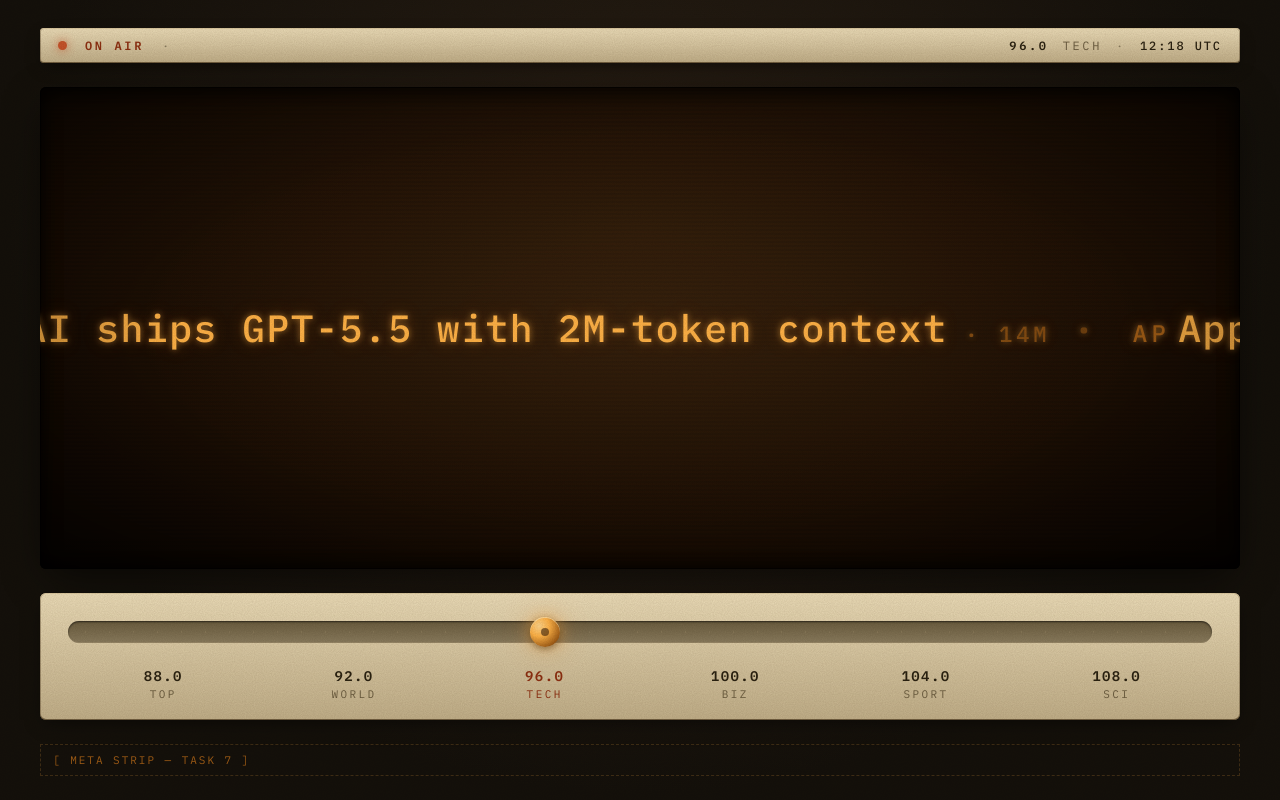
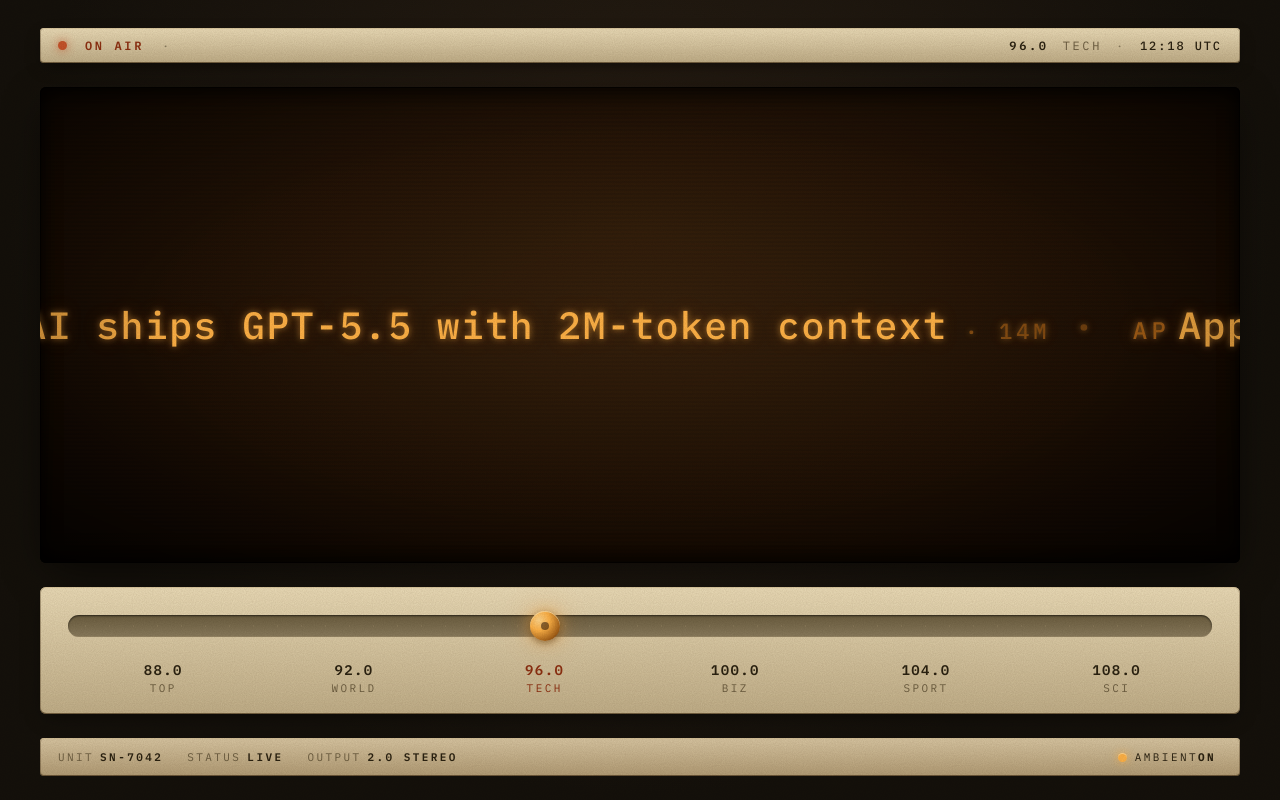
Before and after one commit to catarinaniny/personalized-radio-station, a plain HTML site: page index.html in a window 1280 px wide. Drawn offline with Linux system fonts and the light colour scheme.

Commit message:
feat(radio): add meta strip and ambient audio toggle

```diff
--- a/index.html
+++ b/index.html
@@ -76,15 +76,55 @@ body {
   margin: 0 auto;
 }
 
-/* Shared placeholder (still used by meta until their tasks) */
 .meta {
-  border: 1px dashed rgba(255,179,71,0.18);
-  min-height: 32px;
-  color: var(--crt-amber-dim);
+  display: flex;
+  align-items: center;
+  gap: 24px;
+  padding: 8px 18px;
+  border-radius: 4px;
+  background: linear-gradient(180deg, var(--cream) 0%, var(--cream-deep) 100%);
+  color: var(--label-ink);
+  box-shadow:
+    inset 0 1px 0 rgba(255,235,190,0.55),
+    inset 0 -1px 0 rgba(60,40,15,0.4),
+    inset 0 0 0 1px rgba(60,40,15,0.35);
   font-size: 11px;
-  letter-spacing: 0.18em;
+  letter-spacing: 0.22em;
   text-transform: uppercase;
-  padding: 8px 12px;
+}
+.meta .meta-item b { font-weight: 600; color: var(--label-ink); }
+.meta .meta-item .label { color: var(--label-mid); margin-right: 6px; }
+.meta .ambient {
+  margin-left: auto;
+  display: inline-flex;
+  align-items: center;
+  gap: 8px;
+  background: transparent;
+  border: 0;
+  font: inherit;
+  letter-spacing: inherit;
+  text-transform: inherit;
+  color: var(--label-ink);
+  cursor: pointer;
+  padding: 4px 6px;
+  border-radius: 3px;
+}
+.meta .ambient:focus-visible {
+  outline: 2px solid var(--rust);
+  outline-offset: 2px;
+}
+.meta .ambient .led {
+  width: 9px; height: 9px;
+  border-radius: 50%;
+  background: var(--cream-shadow);
+  box-shadow: inset 0 1px 1px rgba(0,0,0,0.4);
+  transition: background 180ms, box-shadow 180ms;
+}
+.meta .ambient.on .led {
+  background: var(--crt-amber);
+  box-shadow:
+    0 0 8px rgba(255,179,71,0.85),
+    inset 0 1px 0 rgba(255,235,190,0.6);
 }
 
 /* Tuning band */
@@ -360,7 +400,16 @@ body {
         <button type="button" class="stop" data-id="science">  <span class="freq">108.0</span> SCI</button>
       </div>
     </section>
-    <footer class="meta">[ meta strip — task 7 ]</footer>
+    <footer class="meta">
+      <span class="meta-item"><span class="label">Unit</span><b>SN-7042</b></span>
+      <span class="meta-item"><span class="label">Status</span><b>Live</b></span>
+      <span class="meta-item"><span class="label">Output</span><b>2.0 Stereo</b></span>
+      <button type="button" class="ambient on" id="ambient-toggle" aria-pressed="true">
+        <span class="led" aria-hidden="true"></span>
+        <span><span class="label">Ambient</span><b id="ambient-state">On</b></span>
+      </button>
+      <audio id="ambient-audio" src="ambient.mp3" loop preload="auto"></audio>
+    </footer>
   </main>
 
   <script>
@@ -599,6 +648,37 @@ body {
         positionMarker();
       });
     })();
+
+    // ───── Ambient audio ─────
+    const ambient = {
+      audio: document.getElementById('ambient-audio'),
+      btn:   document.getElementById('ambient-toggle'),
+      state: document.getElementById('ambient-state'),
+      on: true,
+    };
+
+    function setAmbient(on) {
+      ambient.on = on;
+      ambient.btn.classList.toggle('on', on);
+      ambient.btn.setAttribute('aria-pressed', String(on));
+      ambient.state.textContent = on ? 'On' : 'Off';
+      if (on) {
+        // Browsers may reject play() if there's no user gesture — that's fine,
+        // the splash in task 8 ensures we always have one before this runs.
+        const p = ambient.audio.play();
+        if (p && typeof p.catch === 'function') p.catch(() => { /* silent */ });
+      } else {
+        ambient.audio.pause();
+      }
+    }
+
+    ambient.btn.addEventListener('click', () => setAmbient(!ambient.on));
+    window.addEventListener('keydown', (e) => {
+      if (e.key === 'm' || e.key === 'M') {
+        setAmbient(!ambient.on);
+        e.preventDefault();
+      }
+    });
   </script>
 </body>
 </html>
```
